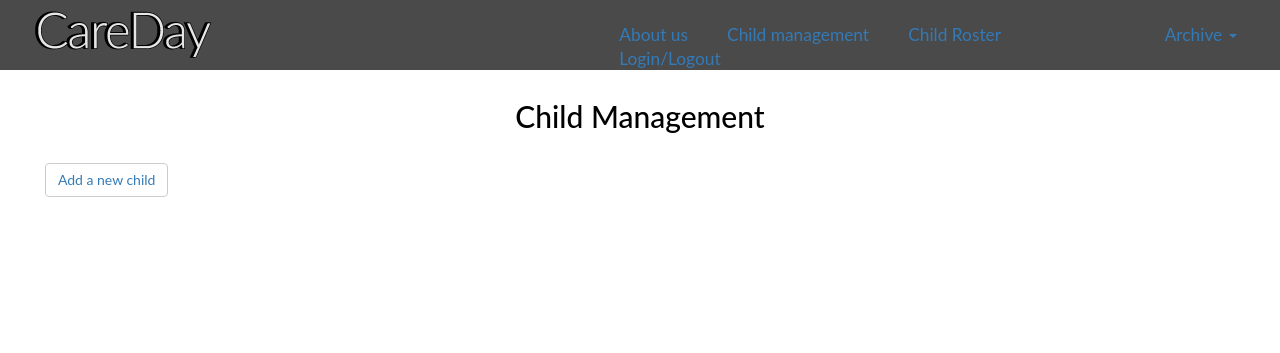
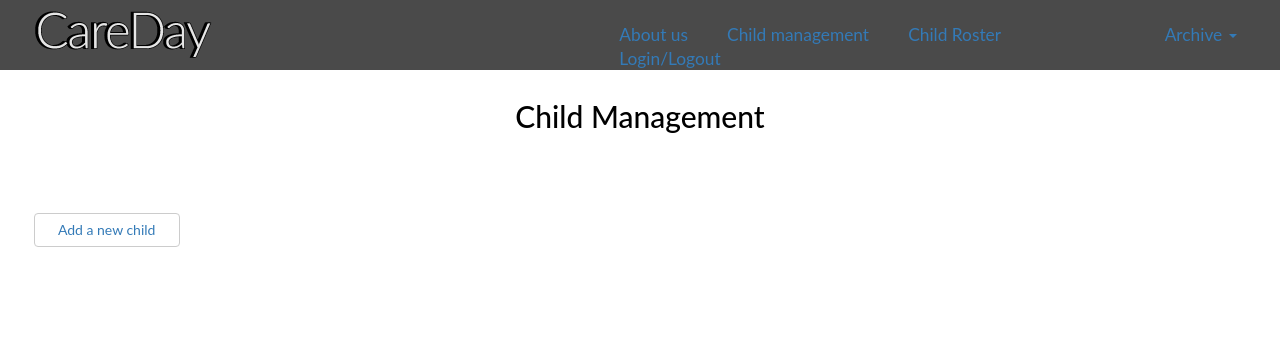
Before and after one commit to rryanburton/CareDay-RB, a Django app: a page that uses careapp/templates/careapp/bobchild_list.html in a window 1280 px wide. Shown: the top 353 px of the page. Run offline with Django 3.2, Linux system fonts and the light colour scheme; the visitor is signed in with stand-in values (Sample User, id 1); data that the repository does not hold is empty; some libraries are stand-ins or nearby versions.

Commit message:
added bottom margin to roster-images and tried to center the add button

```diff
--- a/careapp/static/style.css
+++ b/careapp/static/style.css
@@ -563,6 +563,7 @@ div.col-lg-2.col-md-3.col-sm-3 p {
   }
 #roster-images  {
 text-align: center;
+      margin-bottom: 25px;
 }
 div.col-lg-2.col-md-3.col-sm-3 input {
   margin: 0 auto;
--- a/careapp/templates/careapp/bobchild_list.html
+++ b/careapp/templates/careapp/bobchild_list.html
@@ -23,7 +23,7 @@
   <div id="roster-images" class="col-lg-2 col-md-3 col-sm-3 ">
 
 
-    <button class="btn btn-default"><a href="{% url "child-new" %}">Add a new child</a></button>
+    <button class="btn btn-default" style="margin-top: 50px;width: 146px;"><a href="{% url "child-new" %}">Add a new child</a></button>
 
 
 
```
